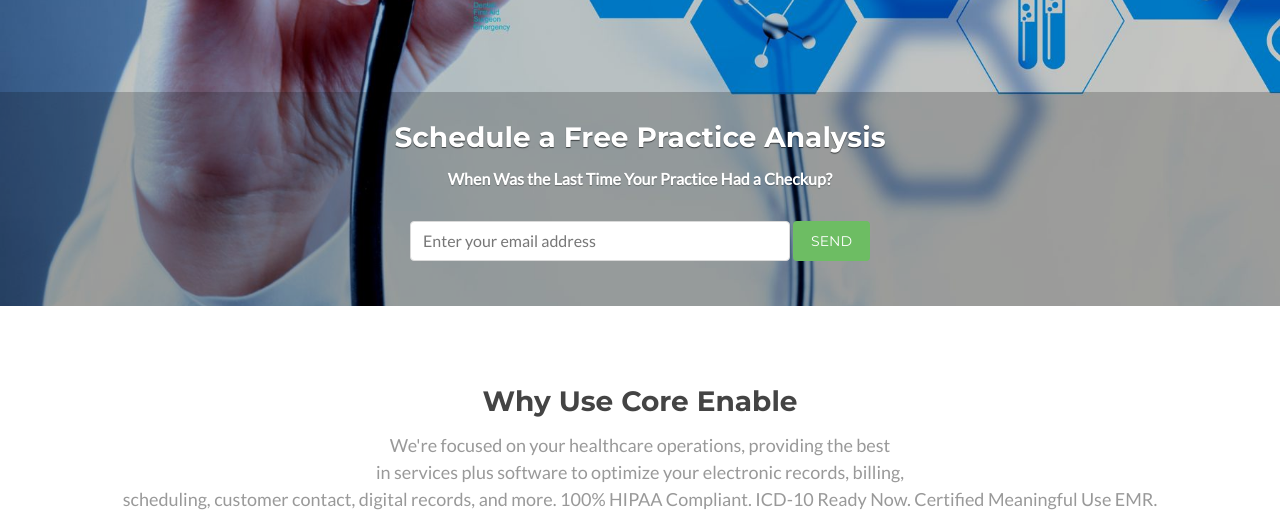
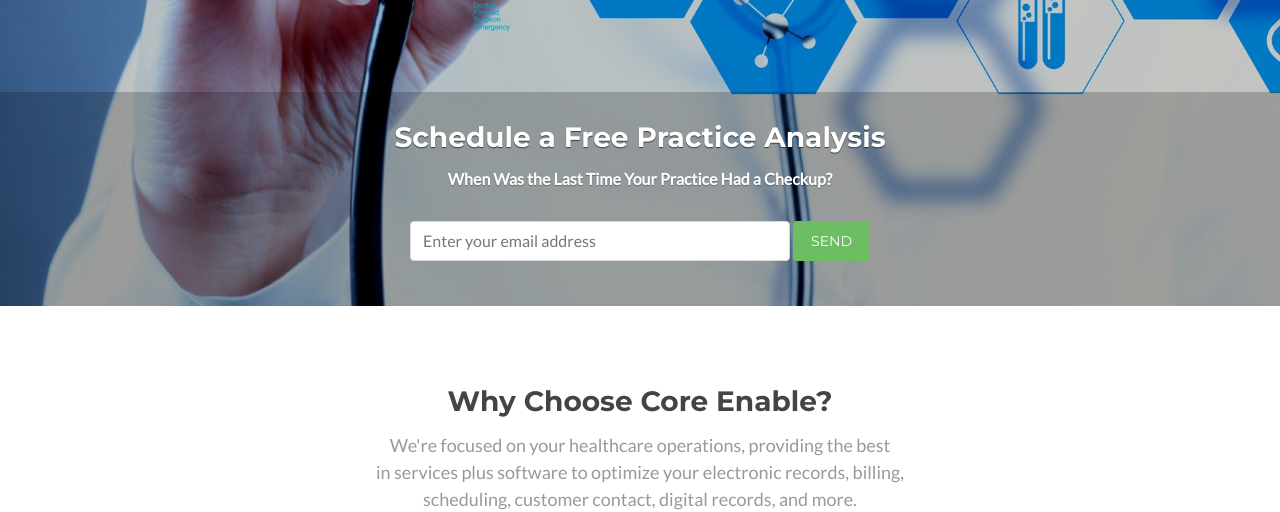
Before and after one commit to duffbuster/ce-www, a plain HTML site: page index.html in a window 1280 px wide. Shown: the part 289-801 px from the top of the page. Drawn offline with Linux system fonts and the light colour scheme.

Commit message:
revisions to Why paragraph

```diff
--- a/index.html
+++ b/index.html
@@ -123,12 +123,12 @@
         <!-- ******WHY****** -->
         <section id="why" class="why section">
             <div class="container">
-                <h2 class="title text-center">Why Use Core Enable</h2>
+                <h2 class="title text-center">Why Choose Core Enable?</h2>
                 <p class="intro text-center">
                     We're focused on your healthcare operations, providing the best <br />
                     in services plus software to optimize your electronic records, billing, <br />
-                    scheduling, customer contact, digital records, and more.
-                    100% HIPAA Compliant. ICD-10 Ready Now. Certified Meaningful Use EMR.
+                    scheduling, customer contact, digital records, and more. <br />
+                    100% HIPAA Compliant. &nbsp; ICD-10 Ready Now. &nbsp; Certified Meaningful Use EMR.
                 </p>
                 <div class="row">
                     <div class="benefits col-md-7 col-sm-6 col-xs-12">
```
